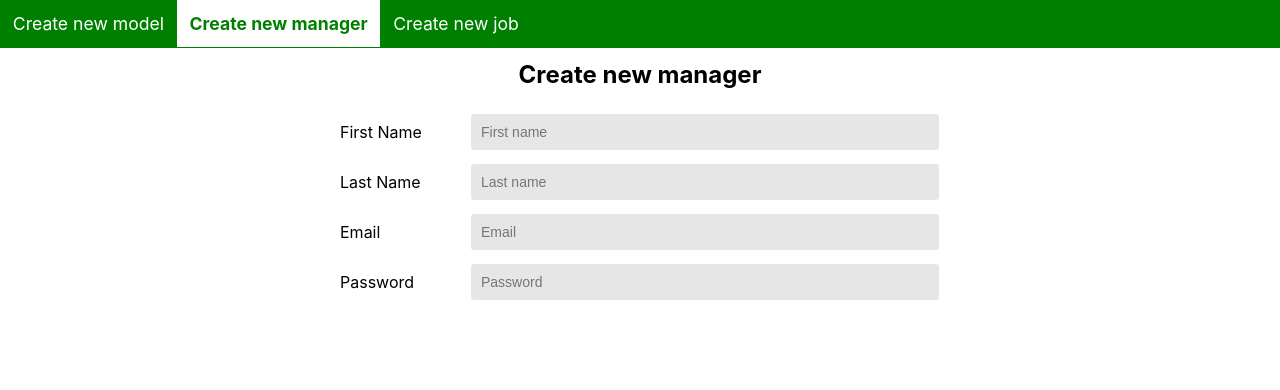
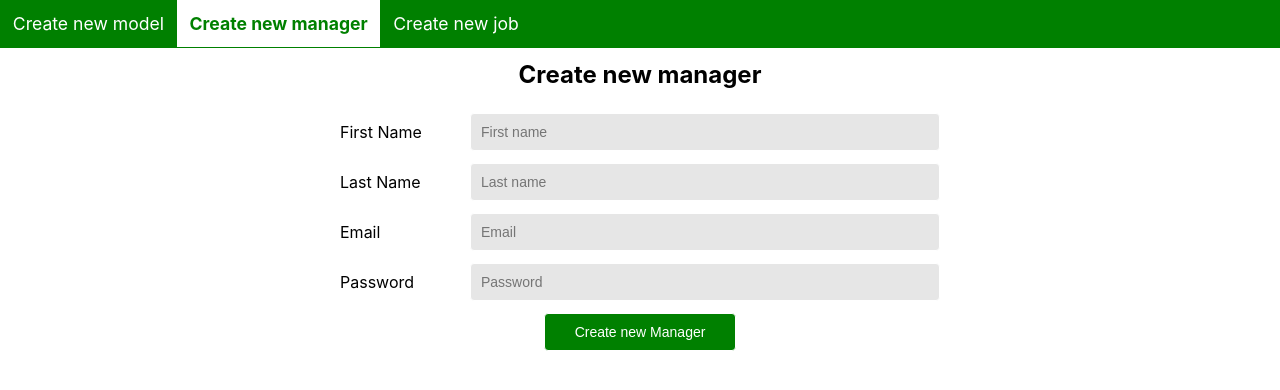
Before and after one commit to cthdk/modelmanagement, a React (Create React App) app: page /create-new-manager in a window 1280 px wide. Shown: the top 390 px of the page. Built offline with nearby package versions, Linux system fonts and the light colour scheme.

Commit message:
Ændringer til manager

```diff
--- a/src/Components/Manager.js
+++ b/src/Components/Manager.js
@@ -28,6 +28,8 @@ export function Manager() {
             <input placeholder="Password" autoFocus='true' />
           </div>
 
+          <button className="submit-button"> Create new Manager </button>
+
           </form>
         </div>
       </Fragment>
```
